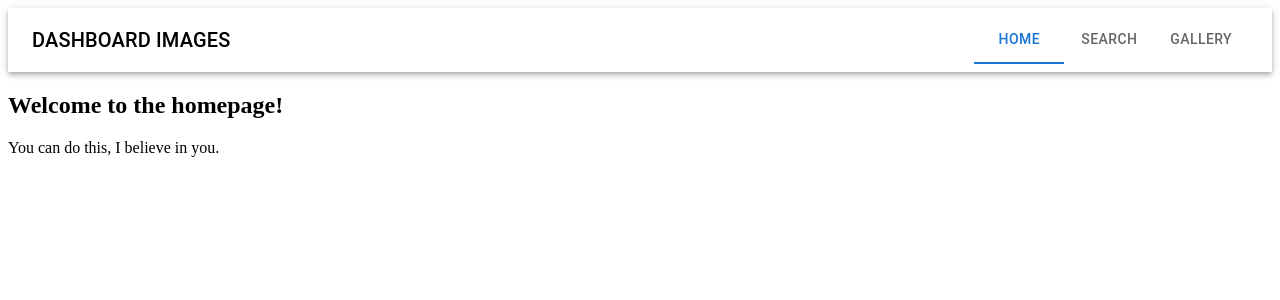
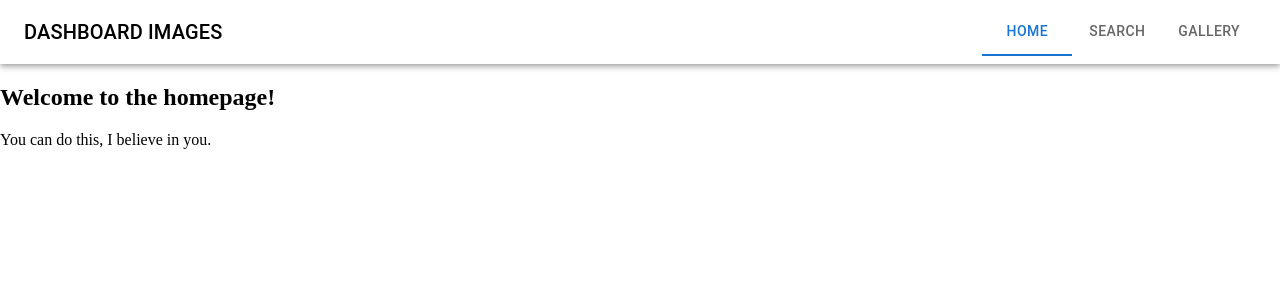
Before and after one commit to TKadyear/dashboard-images, a React (Create React App) app: page / in a window 1280 px wide. Shown: the top 300 px of the page. Built offline with nearby package versions, Linux system fonts and the light colour scheme; no server answers.

Commit message:
Removed the margin of the Body (user-agent)

```diff
--- /dev/null
+++ b/src/index.css
@@ -0,0 +1,3 @@
+body {
+  margin: 0;
+}
--- a/src/index.js
+++ b/src/index.js
@@ -1,7 +1,7 @@
 import ReactDOM from "react-dom/client";
 import { BrowserRouter } from "react-router-dom";
 import App from "./App";
-
+import "./index.css";
 const root = ReactDOM.createRoot(document.getElementById("root"));
 root.render(
 	<BrowserRouter>
```
